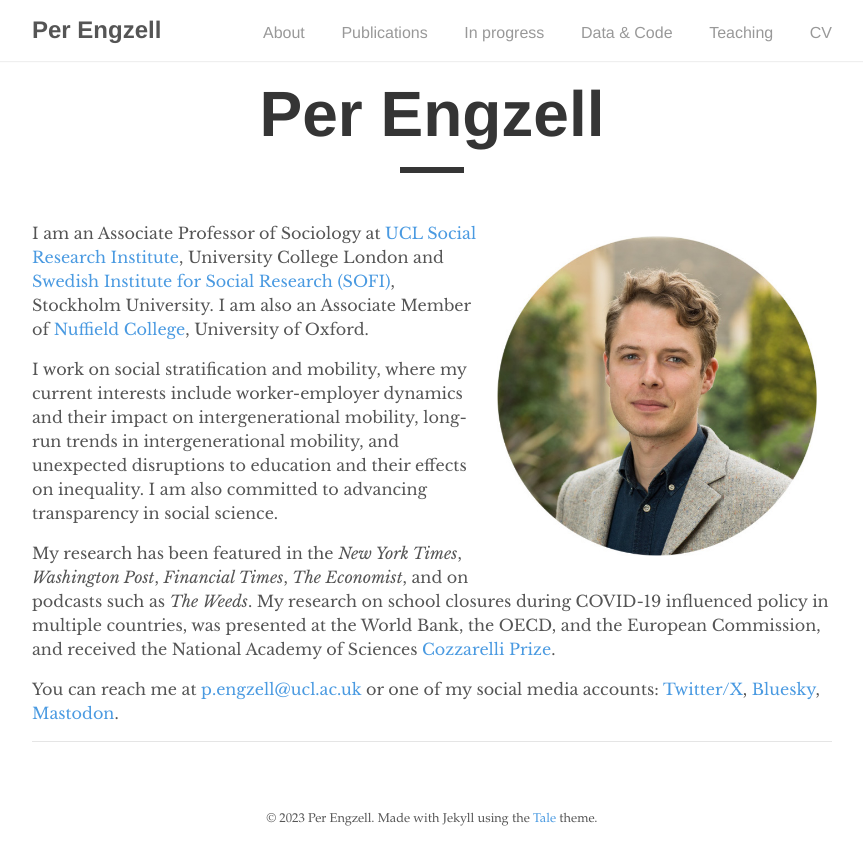
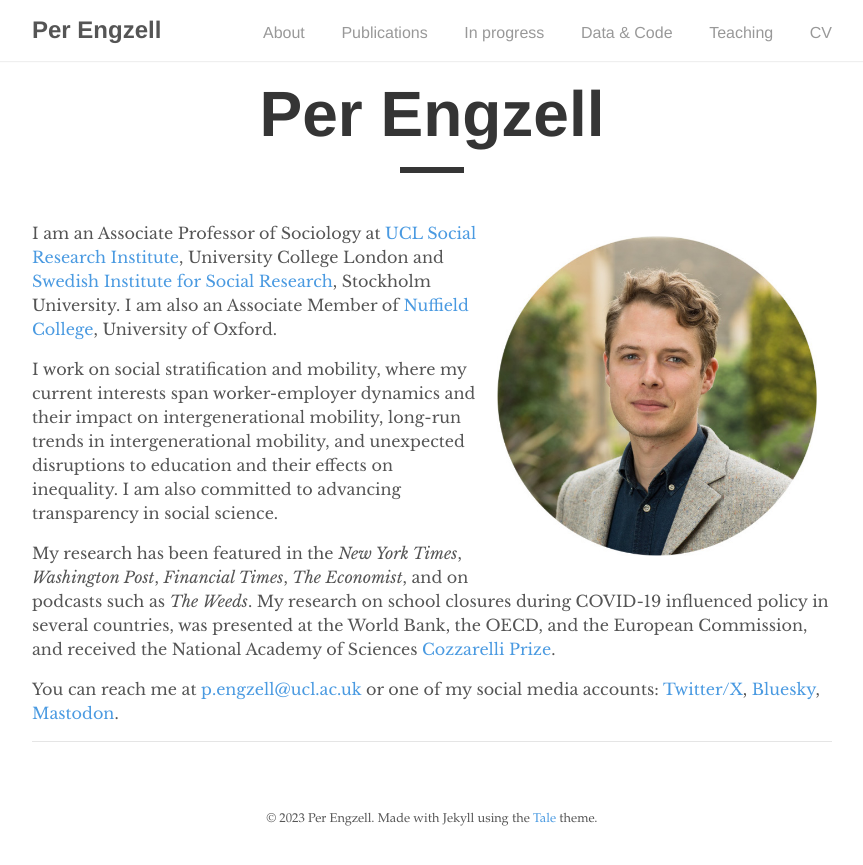
Before and after one commit to pengzell/pengzell.github.io, a Jekyll site: the page built from index.md, in a window 1280 px wide. Shown: the top 865 px of the page, without its empty margins (208-1071 px from the left). Built offline with Jekyll 4.4.1, drawn with Linux system fonts in a browser that asks for light colours.

Commit message:
Update index.md

```diff
--- a/index.md
+++ b/index.md
@@ -6,10 +6,10 @@
 
 ![Per Engzell](portrait.jpg){:style="float:right; margin:15px; width: 40%;"}
 
-I am an Associate Professor of Sociology at [UCL Social Research Institute](https://www.ucl.ac.uk/ioe/departments-and-centres/departments/ucl-social-research-institute), University College London and [Swedish Institute for Social Research (SOFI)](https://www.su.se/swedish-institute-for-social-research/), Stockholm University. I am also an Associate Member of [Nuffield College](https://www.nuffield.ox.ac.uk), University of Oxford.
+I am an Associate Professor of Sociology at [UCL Social Research Institute](https://www.ucl.ac.uk/ioe/departments-and-centres/departments/ucl-social-research-institute), University College London and [Swedish Institute for Social Research](https://www.su.se/swedish-institute-for-social-research/), Stockholm University. I am also an Associate Member of [Nuffield College](https://www.nuffield.ox.ac.uk), University of Oxford.
 
-I work on social stratification and mobility, where my current interests include worker-employer dynamics and their impact on intergenerational mobility, long-run trends in intergenerational mobility, and unexpected disruptions to education and their effects on inequality. I am also committed to advancing transparency in social science.
+I work on social stratification and mobility, where my current interests span worker-employer dynamics and their impact on intergenerational mobility, long-run trends in intergenerational mobility, and unexpected disruptions to education and their effects on inequality. I am also committed to advancing transparency in social science.
 
-My research has been featured in the *New York Times*, *Washington Post*, *Financial Times*, *The Economist*, and on podcasts such as *The Weeds*. My research on school closures during COVID-19 influenced policy in multiple countries, was presented at the World Bank, the OECD, and the European Commission, and received the National Academy of Sciences [Cozzarelli Prize](https://www.youtube.com/watch?v=Yhuv1yJrdC4).
+My research has been featured in the *New York Times*, *Washington Post*, *Financial Times*, *The Economist*, and on podcasts such as *The Weeds*. My research on school closures during COVID-19 influenced policy in several countries, was presented at the World Bank, the OECD, and the European Commission, and received the National Academy of Sciences [Cozzarelli Prize](https://www.youtube.com/watch?v=Yhuv1yJrdC4).
 
 You can reach me at [p.engzell@ucl.ac.uk](mailto:p.engzell@ucl.ac.uk) or one of my social media accounts: [Twitter/X](https://twitter.com/pengzell), [Bluesky](https://bsky.app/profile/pengzell.bsky.social), <a rel="me" href="https://sciences.social/@per">Mastodon</a>.
```
